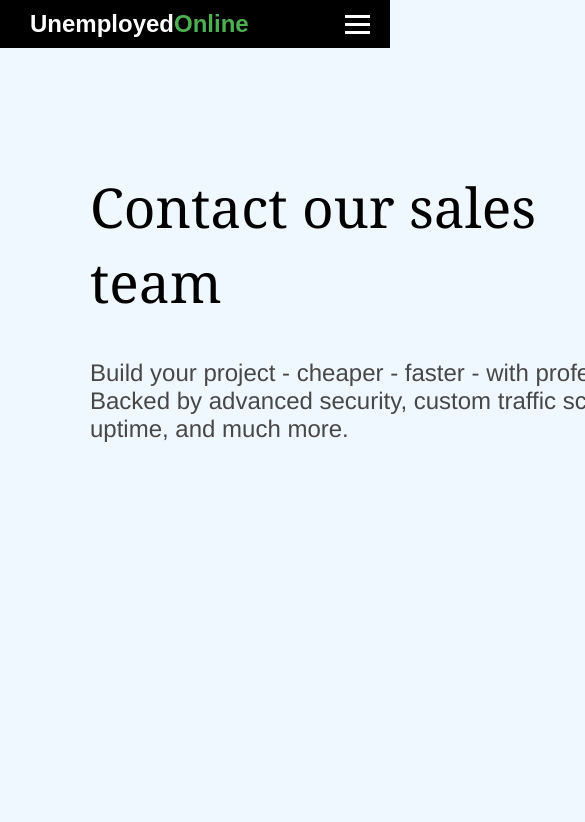
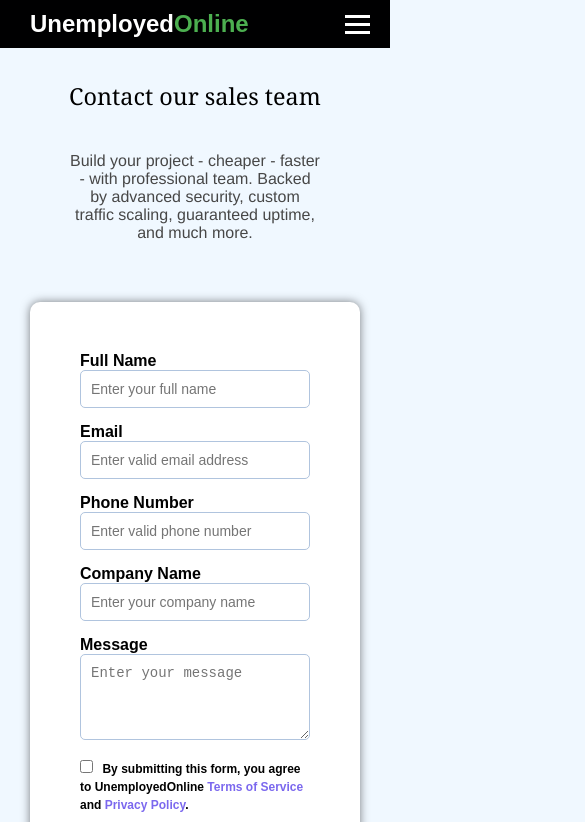
Before and after one commit to nitinsreevstv/unemployedOnline, a plain HTML site: page LogIn/contact-us.html in a window 390 px wide. Shown: the top 822 px of the page, 585 px wide, since content can reach past the window. Drawn offline with Linux system fonts and the light colour scheme.

Commit message:
all page responsive

```diff
--- a/LogIn/style1.css
+++ b/LogIn/style1.css
@@ -25,6 +25,7 @@ body {
   display: flex;
   justify-content: space-between;
   align-items: center;
+  z-index: 1000;
 }
 
 .fixed-header .logo a {
@@ -390,6 +391,66 @@ body {
 .submit-button:hover {
     background-color: #000;
 }
+/* media query for this  */
+@media screen and (max-width: 1200px) and (min-width: 868px){
+  .first{
+    margin-left: 0px;
+    margin-right: 0px;
+    margin-top: 120px;
+    margin-bottom: 20px;
+  }
+  .why {
+    font-size: 6vw;
+    width: fit-content;
+  }
+  .detailsWhy {
+    font-size: 16px;
+    width: fit-content;
+  }
+}
+@media (max-width: 868px) {
+      .first {
+        flex-direction: column;
+        align-items: center;
+        margin-left: 0px;
+        margin-right: 0px;
+        margin-top: 50px;
+      }
+      .left{
+        flex: 100%;
+        text-align: center;
+        padding: 10px;
+        margin-bottom: 20px;
+      }
+      .right{
+        flex: 100%;
+        text-align: left;
+        padding: 10px;
+        margin-top: 20px;
+      }
+      .why {
+        font-size: 6vw;
+        width: 100%;
+      }
+      .detailsWhy {
+        font-size: 16px;
+        width: fit-content;
+        margin-left: 20px;
+        margin-right: 20px;
+      }
+      .right{
+        border-radius: 30px;
+    }
+    .form-container{
+      max-width: 500px;
+      width: fit-content;
+    }
+    .container001{
+      max-width: 500px;
+      width: fit-content;
+    }
+
+  }
 
 
   /* footer section */
--- a/Signup/style2.css
+++ b/Signup/style2.css
@@ -24,6 +24,7 @@ body {
   display: flex;
   justify-content: space-between;
   align-items: center;
+  z-index: 1000;
 }
 
 .fixed-header .logo a {
--- a/styles.css
+++ b/styles.css
@@ -25,6 +25,7 @@ body {
   display: flex;
   justify-content: space-between;
   align-items: center;
+  z-index: 1000;
 }
 
 .fixed-header .logo a {
@@ -250,6 +251,50 @@ body {
     font-weight: 550;
     width: 500px;
 }
+/* media query for this  */
+@media screen and (max-width: 1100px) and (min-width: 868px){
+  .firstSection{
+    margin-left: 0px;
+    margin-right: 0px;
+    margin-top: 120px;
+    margin-bottom: 20px;
+  }
+}
+@media (max-width: 868px) {
+      .firstSection {
+        flex-direction: column;
+        align-items: center;
+        margin-left: 0px;
+        margin-right: 0px;
+        margin-top: 50px;
+      }
+
+      .leftSection, .rightSection {
+        flex: 100%;
+        text-align: center;
+        padding: 10px;
+      }
+
+      .why {
+        font-size: 6vw;
+        width: 100%;
+      }
+
+      .textBlock p {
+        font-size: 16px;
+      }
+
+      .rightSection img {
+        border-radius: 30px;
+      }
+      .textBlock2{
+        display: none;
+      }
+      .textBlock{
+        margin: 0px;
+        height: fit-content;
+      }
+    }
 /* first section css ended here */
 
 
@@ -334,7 +379,7 @@ body {
   .name {
     color: #fff;
   }
-  @media screen and (max-width: 1100px) and (min-width: 868px) {
+  @media screen and (max-width: 1200px) and (min-width: 868px) {
     .container {
       margin-left: 3%;
       margin-right: 3%
@@ -345,6 +390,8 @@ body {
         flex-direction: column;
         justify-content: space-between;
         align-items: center;
+        margin-left: 1%;
+        margin-right: 1%;
     }
     .nav-links {
         flex-wrap: nowrap;
```
